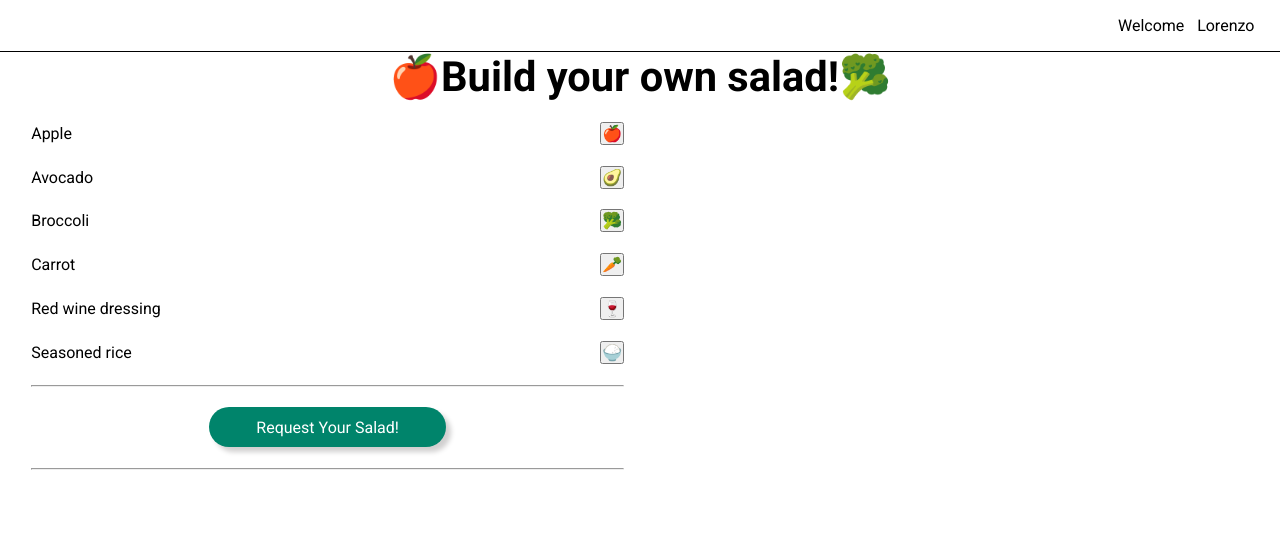
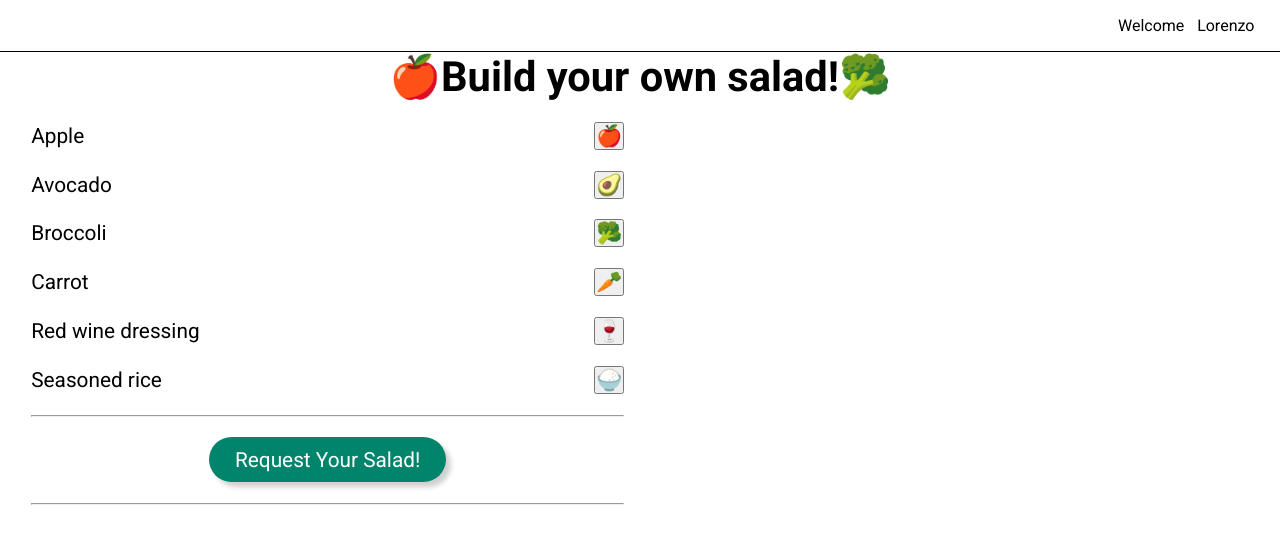
Before and after one commit to lorenzoVwebDev/salad-maker-repository, a React (Create React App) app: page / in a window 1280 px wide. Shown: the top 544 px of the page. Built offline with nearby package versions, Linux system fonts and the light colour scheme.

Commit message:
finished

```diff
--- a/src/index.scss
+++ b/src/index.scss
@@ -44,6 +44,7 @@ h1 {
     justify-content: space-between;
     row-gap: calc(0.5vw + 0.5vh);
     align-items: center;
+    font-size: calc(1vw + 1vh);
   }
 
   & .button-request-wrapper {
@@ -62,6 +63,7 @@ h1 {
       color: white;
       box-shadow: 5px 5px 5px rgb(209, 208, 208);
       transition: transform 0.2s;
+      font-size: calc(1vw + 1vh);
       cursor: pointer;
       &:hover {
         transform: scale(1.2);
@@ -97,6 +99,7 @@ h1 {
       border: solid 1px gray;
       border-radius: 25px;
       padding: 1vw 2vw 1vw 1vw;
+      font-size: calc(1vw + 1vh);
       & .max-quantity {
         position: absolute;
         top: 0;
```
